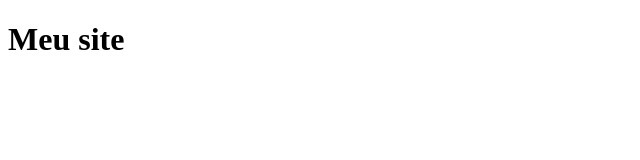
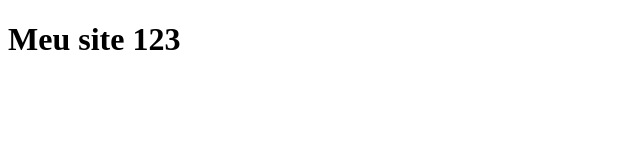
Before and after one commit to DiegoGiEscobar/teste-git, a plain HTML site: page index.html in a window 1280 px wide. Shown: the full height of the page, 0-640 px from the left. Drawn offline with Linux system fonts and the light colour scheme.

Commit message:
mudando o titulo

```diff
--- a/index.html
+++ b/index.html
@@ -6,6 +6,6 @@
   <title>Document</title>
 </head>
 <body>
-  <h1>Meu site</h1>
+  <h1>Meu site 123</h1>
 </body>
 </html>
```
